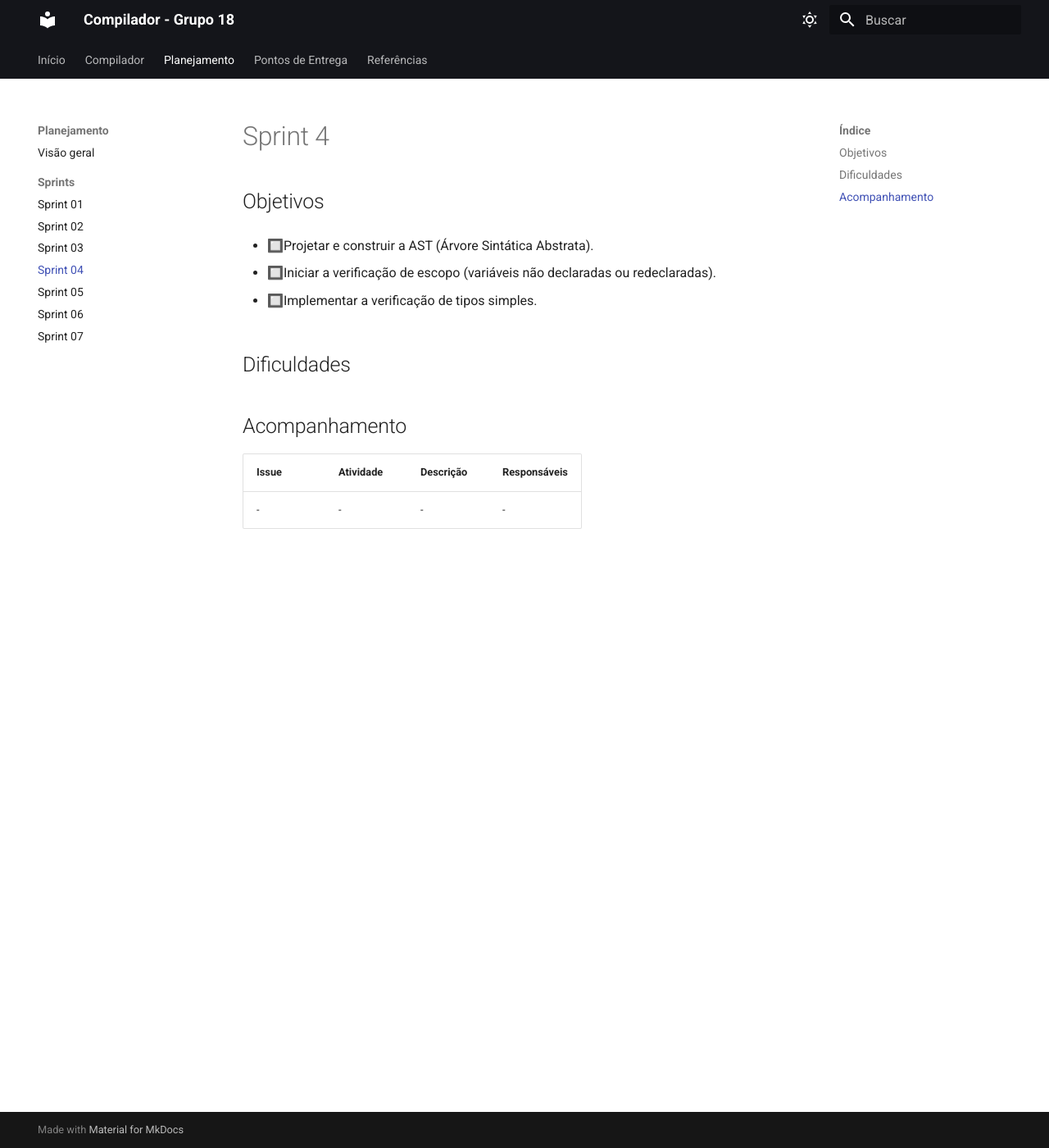
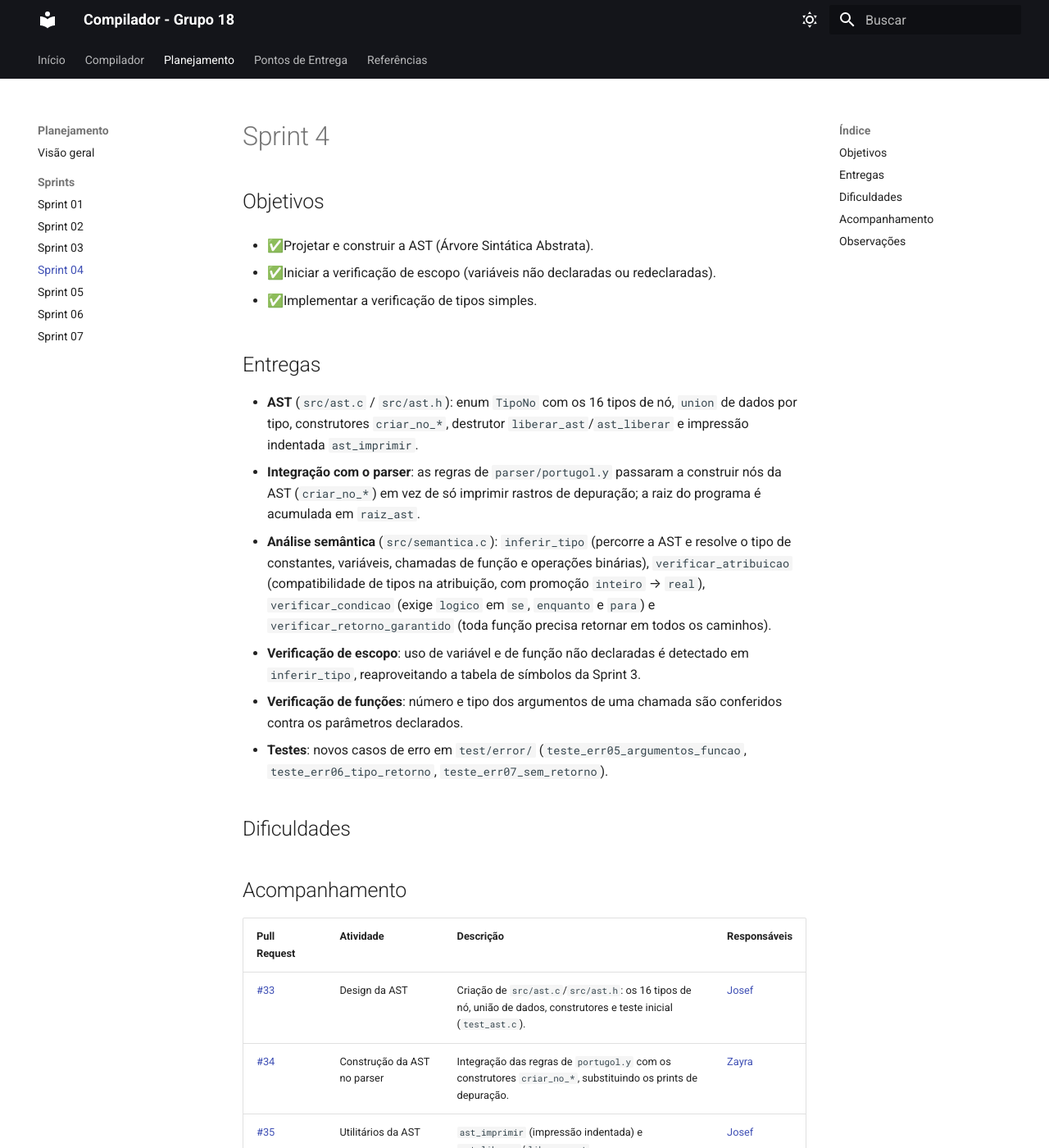
Before and after one commit to JosefWojtyla/G18_COMP1_26_2, an MkDocs documentation site: the page built from docs/planejamento/sprint-04.md, in a window 1280 px wide and 1400 px high. Shown: the whole window at 82% size. Built offline with MkDocs 1.6.1 and Material for MkDocs 9.7.7, drawn with Linux system fonts in a browser that asks for light colours; some of the changed text lies outside the part shown.

Commit message:
feat:adiciona documentação sprint 4

```diff
--- a/docs/planejamento/sprint-04.md
+++ b/docs/planejamento/sprint-04.md
@@ -2,17 +2,38 @@
 
 ## Objetivos
 
-- 🔲Projetar e construir a AST (Árvore Sintática Abstrata).
+- ✅Projetar e construir a AST (Árvore Sintática Abstrata).
 
-- 🔲Iniciar a verificação de escopo (variáveis não declaradas ou redeclaradas).
+- ✅Iniciar a verificação de escopo (variáveis não declaradas ou redeclaradas).
 
-- 🔲Implementar a verificação de tipos simples.
+- ✅Implementar a verificação de tipos simples.
+
+## Entregas
+
+- **AST** (`src/ast.c` / `src/ast.h`): enum `TipoNo` com os 16 tipos de nó, `union` de dados por tipo, construtores `criar_no_*`, destrutor `liberar_ast`/`ast_liberar` e impressão indentada `ast_imprimir`.
+- **Integração com o parser**: as regras de `parser/portugol.y` passaram a construir nós da AST (`criar_no_*`) em vez de só imprimir rastros de depuração; a raiz do programa é acumulada em `raiz_ast`.
+- **Análise semântica** (`src/semantica.c`): `inferir_tipo` (percorre a AST e resolve o tipo de constantes, variáveis, chamadas de função e operações binárias), `verificar_atribuicao` (compatibilidade de tipos na atribuição, com promoção `inteiro` → `real`), `verificar_condicao` (exige `logico` em `se`, `enquanto` e `para`) e `verificar_retorno_garantido` (toda função precisa retornar em todos os caminhos).
+- **Verificação de escopo**: uso de variável e de função não declaradas é detectado em `inferir_tipo`, reaproveitando a tabela de símbolos da Sprint 3.
+- **Verificação de funções**: número e tipo dos argumentos de uma chamada são conferidos contra os parâmetros declarados.
+- **Testes**: novos casos de erro em `test/error/` (`teste_err05_argumentos_funcao`, `teste_err06_tipo_retorno`, `teste_err07_sem_retorno`).
 
 ## Dificuldades
 
 
 ## Acompanhamento
 
-|Issue|Atividade|Descrição|Responsáveis|
+|Pull Request|Atividade|Descrição|Responsáveis|
 |-|-|-|-|
-|-|-|-|-|
+|[#33](https://github.com/JosefWojtyla/Grupo18_COMPILADORES_T01_2026_2/pull/33)|Design da AST|Criação de `src/ast.c`/`src/ast.h`: os 16 tipos de nó, união de dados, construtores e teste inicial (`test_ast.c`).|[Josef](https://github.com/JosefWojtyla)|
+|[#34](https://github.com/JosefWojtyla/Grupo18_COMPILADORES_T01_2026_2/pull/34)|Construção da AST no parser|Integração das regras de `portugol.y` com os construtores `criar_no_*`, substituindo os prints de depuração.|[Zayra](https://github.com/Zayra-Moraes)|
+|[#35](https://github.com/JosefWojtyla/Grupo18_COMPILADORES_T01_2026_2/pull/35)|Utilitários da AST|`ast_imprimir` (impressão indentada) e `ast_liberar`/`liberar_ast`.|[Josef](https://github.com/JosefWojtyla)|
+|[#44](https://github.com/JosefWojtyla/Grupo18_COMPILADORES_T01_2026_2/pull/44)|Utilitários da AST (continuação)|Ajustes adicionais em `ast.c`/`ast.h` e atualização da documentação da Sprint 3.|[Josef](https://github.com/JosefWojtyla)|
+|[#45](https://github.com/JosefWojtyla/Grupo18_COMPILADORES_T01_2026_2/pull/45)|Análise semântica|Criação de `src/semantica.c` (`inferir_tipo`, `verificar_atribuicao`, `verificar_condicao`); `simbolos.c`/`.h` movidos para `src/`.|[Josef](https://github.com/JosefWojtyla)|
+|[#46](https://github.com/JosefWojtyla/Grupo18_COMPILADORES_T01_2026_2/pull/46)|Semântica avançada (funções)|Verificação de argumentos e tipo de retorno em chamadas de função, `verificar_retorno_garantido` e novos testes de erro.|[Josef](https://github.com/JosefWojtyla)|
+
+## Observações
+
+- Assim como a AST começou a ser feita no fim da Sprint 3, parte do trabalho desta sprint (PRs #35, #44, #45 e #46) só foi mesclada já dentro do período da Sprint 5, por atraso.
+- O tipo `caractere` continua sem decisão (ver `Decisões.md`): `semantica.c` ainda não trata esse caso.
+- Os três novos testes de erro do PR #46 ainda não foram documentados no `TEST_CASES.md` — a catalogação formal dos testes da Sprint 4 fica para depois, se houver tempo.
+- A validação semântica de vetores segue fora de escopo, por decisão da equipe (ver `docs/compilador/linguagem-e-escopo.md`).
```
